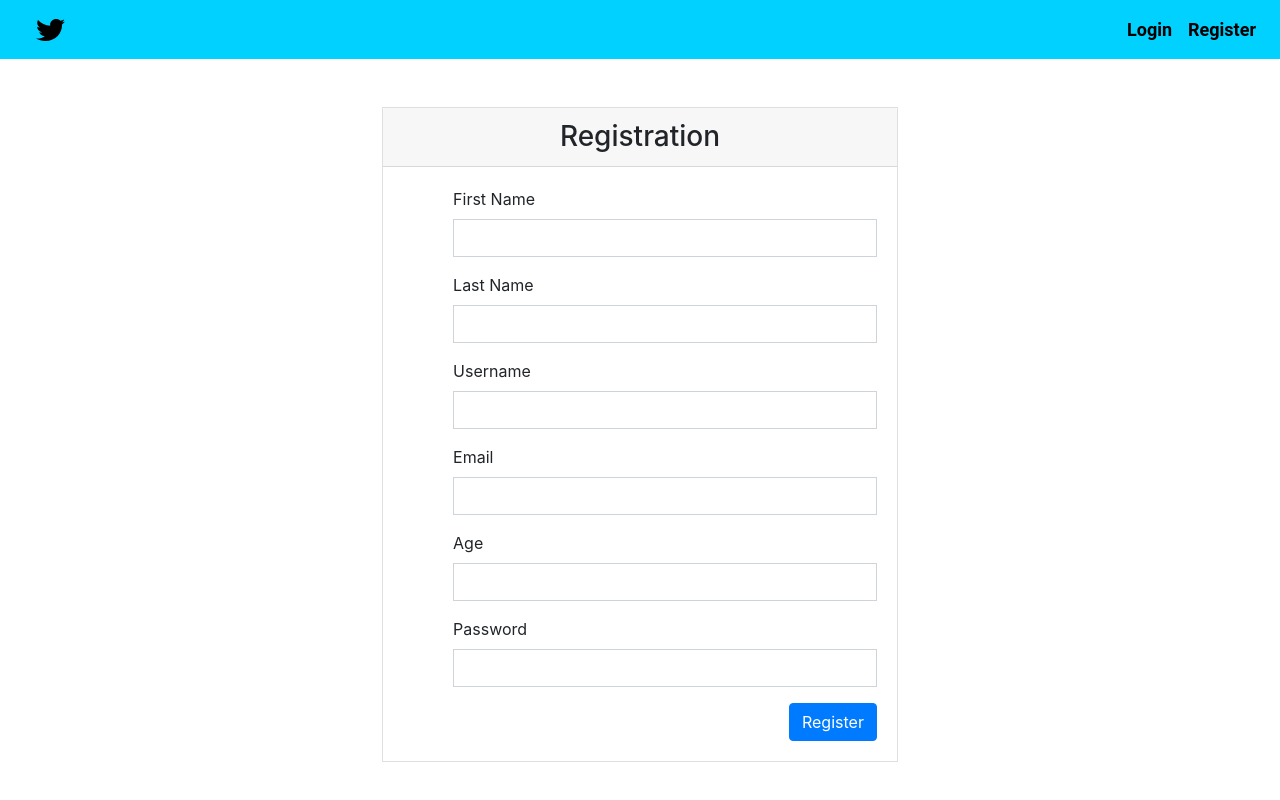
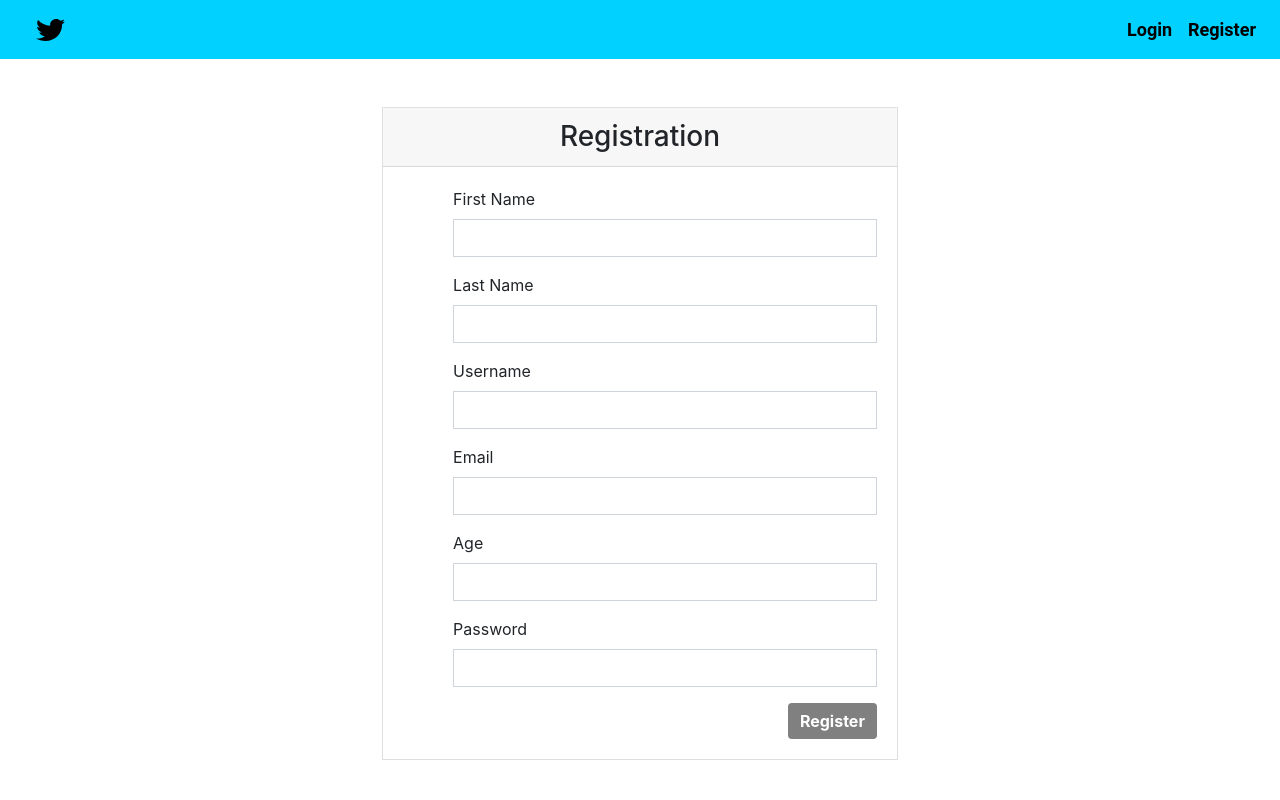
Before and after one commit to feysalaf/Django-App, an Angular app in the folder UI/: page /registration in a window 1280 px wide. Shown: the top 800 px of the page. Built offline with nearby package versions, Linux system fonts and the light colour scheme.

Commit message:
UI Update

```diff
--- a/UI/src/app/feed/feed.component.html
+++ b/UI/src/app/feed/feed.component.html
@@ -32,8 +32,9 @@
    </div>
 
  </div>
+     <div class="hline"></div>
+
  </div>
-    <div class="hline"></div>
 
 
 <!--
--- a/UI/src/app/feed/feed.component.scss
+++ b/UI/src/app/feed/feed.component.scss
@@ -4,7 +4,7 @@
   width: 100%;
   height: 100%;
   padding: 0px;
-  gap:20px;
+  gap: 0px;
 }
 .box{
   flex:1;
--- a/UI/src/app/home/home.component.html
+++ b/UI/src/app/home/home.component.html
@@ -3,7 +3,7 @@
     <div class="fourdiv block place_box_thin  font-sans justify-center text-2xl  items-center    " style="width:500px;">
         <app-panel></app-panel>
     </div>
-    <div   class="centerblock fourdiv block place_box_thin  font-sans justify-center text-2xl  items-center  " style="width:840px;">
+    <div   class="centerblock fourdiv block place_box_thin  font-sans justify-center text-2xl  items-center  " style="overflow-y: scroll;scrollbar-width: none;height:912px;width:850px;">
         <h4 style="text-align:center;margin-top:10px;padding:8px;">Feed</h4>
         <div class="hline"></div>
         <app-tweet></app-tweet>
--- a/UI/src/app/login/login.component.scss
+++ b/UI/src/app/login/login.component.scss
@@ -52,3 +52,27 @@ form{
   font-size:15px;
   width:93%;
 }
+button{
+  background-color:gray;
+  border: none;
+  font-weight: bold;
+}
+button:hover{
+  background-color:#00D1FF;
+  color:white;
+}
+button:active{
+  background-color:#00D1FF !important;
+  color:white !important;
+  outline:0 !important;
+  border:0 !important;
+
+}
+button:focus{
+  background-color:#00D1FF !important;
+  color:white !important;
+  outline:0 !important;
+  border:0 !important;
+    box-shadow: none !important;
+
+}
--- a/UI/src/app/registration/registration.component.scss
+++ b/UI/src/app/registration/registration.component.scss
@@ -51,3 +51,27 @@ form{
   font-size:15px;
   width:93%;
 }
+button{
+  background-color:gray;
+  border: none;
+  font-weight: bold;
+}
+button:hover{
+  background-color:#00D1FF;
+  color:white;
+}
+button:active{
+  background-color:#00D1FF !important;
+  color:white !important;
+  outline:0 !important;
+  border:0 !important;
+
+}
+button:focus{
+  background-color:#00D1FF !important;
+  color:white !important;
+  outline:0 !important;
+  border:0 !important;
+    box-shadow: none !important;
+
+}
```
